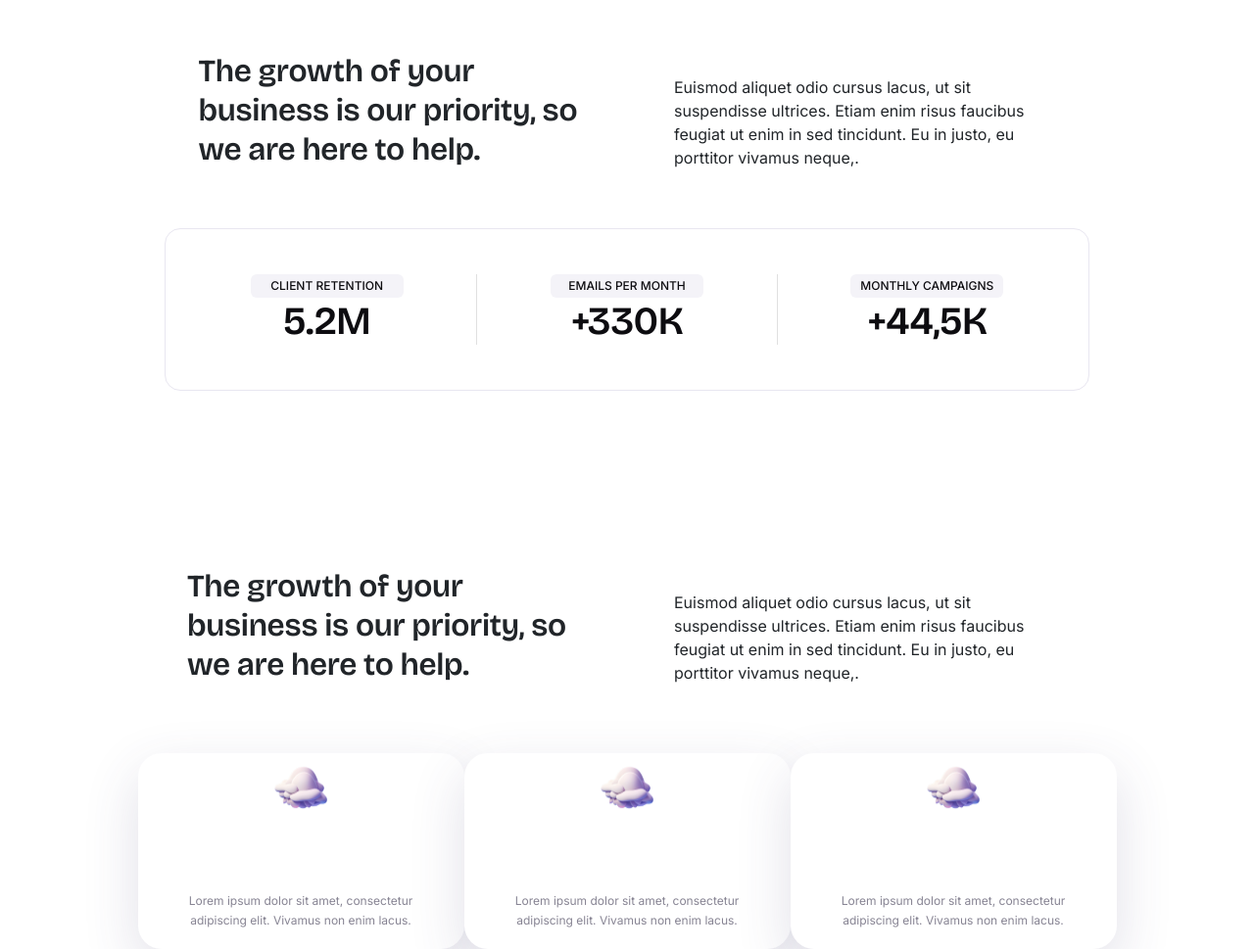
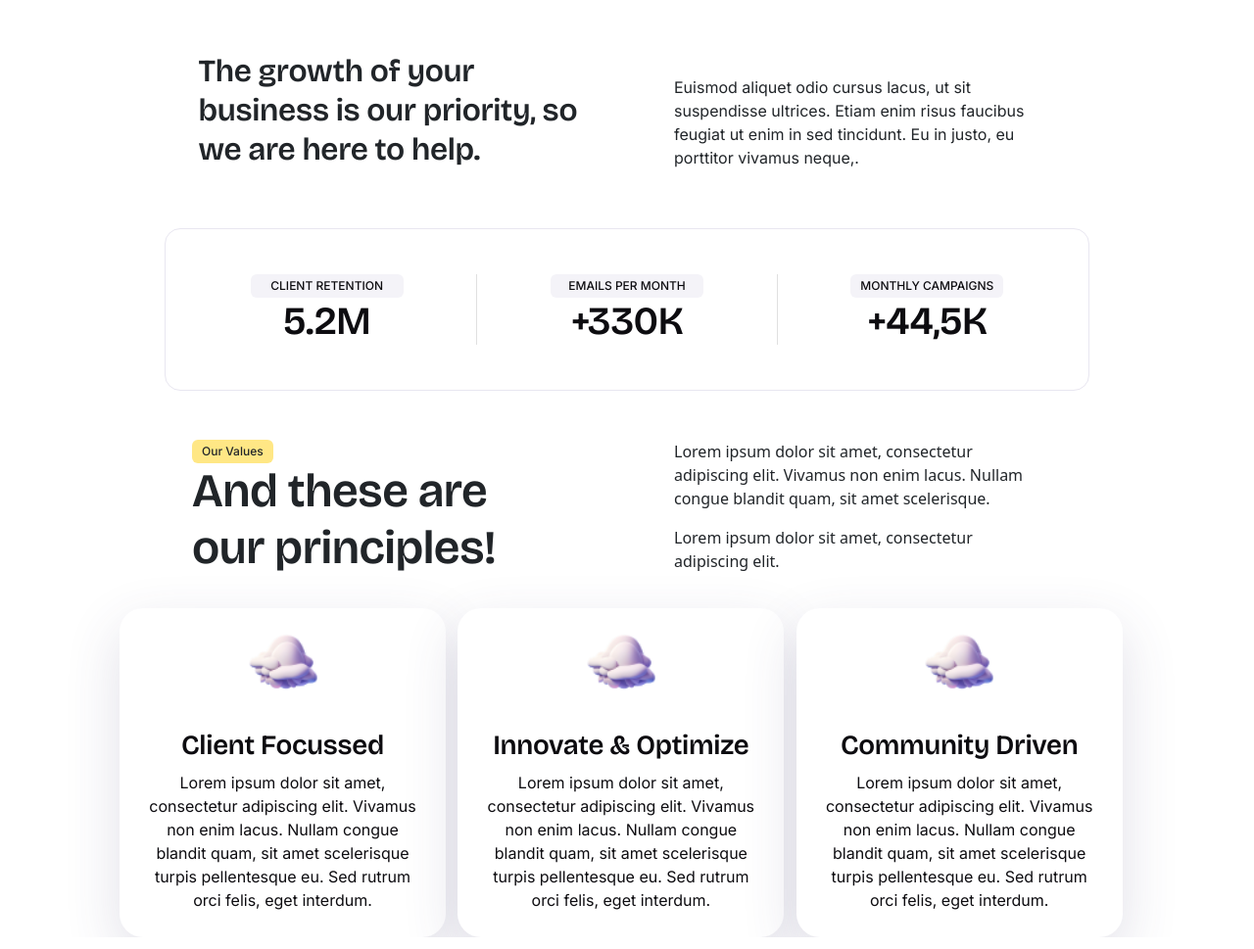
Before and after one commit to SyedGulzar786/the-itvity, a plain HTML site: page about.html in a window 1280 px wide. Shown: the part 774-1743 px from the top of the page at 98% size. Drawn offline with nearby package versions, Linux system fonts and the light colour scheme; a web font is replaced by a local one.

Commit message:
a two of ther sections are also completed

```diff
--- a/about.css
+++ b/about.css
@@ -181,6 +181,7 @@ width: 90%;
     max-width: 944px !important;
     /* height: 152px; */
 }
+/* ////// */
 /* third section starts / logos section ////// */
 .logos-sec{
     margin-bottom: 80px;
@@ -229,13 +230,42 @@ text-decoration-skip-ink: none;
 
 }
 
+/* //////////////////////// third-section icon,heading,paragraph */
+.small-card{
+    width: 368px;
+height: fit-content;
+border-radius: 24px;
+padding: 20px 40px 10px;
+}
+.small-card  h2{
+    font-family: Bricolage Grotesque !important;
+    font-size: 28px !important;
+    font-weight: 600 !important;
+    line-height: 36.4px !important;
+    letter-spacing: -0.2800000011920929px !important;
+    text-align: center !important;
+    text-underline-position: from-font !important;
+    text-decoration-skip-ink: none !important;
+    color: #0D0C10 !important;
 
+}
+.small-card p{
+    color: #0D0C10 !important;
+    font-family: Inter !important;
+font-size: 16px !important;
+font-weight: 400 !important;
+line-height: 24px !important;
+text-align: center !important;
+text-underline-position: from-font !important;
+text-decoration-skip-ink: none !important;
 
+}
+.small-card img{
+    width: 72px;
+height: 72px;
+margin-bottom: 30px;
+}
 /* /////////////////////////////// reviews section */
-
-
-
-
 .seventh-section{
     margin-top: 80px;
     padding: 120px 0px !important;
@@ -374,7 +404,16 @@ text-decoration-skip-ink: none;
 
 /* faq-sectoion ////////////////////////// */
 
-
+.sec-head{
+    font-family: Bricolage Grotesque;
+font-size: 48px;
+font-weight: 600;
+line-height: 57.6px;
+letter-spacing: -0.47999998927116394px;
+text-align: left;
+text-underline-position: from-font;
+text-decoration-skip-ink: none;
+}
 .tenth-section{
     margin-top: 260px;
 }
@@ -410,6 +449,7 @@ text-decoration-skip-ink: none;
     /* width: 127.59px !important; */
     padding: 2px 10px !important;
     border-radius: 6px !important;
+    width: fit-content;
 }
 .faq-para{
     width: 100% !important;
--- a/about.html
+++ b/about.html
@@ -9,6 +9,7 @@
     <link href="https://cdn.jsdelivr.net/npm/bootstrap@5.3.3/dist/css/bootstrap.min.css" rel="stylesheet" integrity="sha384-QWTKZyjpPEjISv5WaRU9OFeRpok6YctnYmDr5pNlyT2bRjXh0JMhjY6hW+ALEwIH" crossorigin="anonymous">
 </head>
 <body>
+  <!-- there are only two sections responsible for maxwidth cards-sec and second-section -->
       <!-- my navbar -->
         <section>
             <nav class="navbar navbar-expand-lg ">
@@ -132,83 +133,96 @@ porttitor vivamus neque,.
  <!-- ////////// -->
 <!-- cards section third section /////////////////////////////// -->
 <section>
-  <div class="container">
-   <div class="d-flex justify-content-center">
-        <div class="second-section sec-sec">
+  <div class="container second-section"> <!-- sec-sec to be given---->  <!--- second section stands for the mas width size meanwhile sec-sec stands for only margin and padding  -->
       <div class="row">
        <div class="sec-right col-lg-6 col-sm-12 d-flex justify-content-center">
-         <div class="sec-right-child p-0">
-          <h2 class="m-0">
-            The growth of your
-  business is our priority, so
-  we are here to help.
+         <div class="sec-right-child px-3 me-5">
+          <div class="faq-badge">
+            Our Values
+         </div>
+          <h2 class="m-0 sec-head">
+            And these are
+            our principles!
           </h2>
          </div>
        </div>
-       <div class="sec-left col-lg-6 col-sm-12 d-flex justify-content-center align-items-end px-5">
-      <p class="m-0">
-        Euismod aliquet odio cursus lacus, ut sit
-  suspendisse ultrices. Etiam enim risus faucibus
-  feugiat ut enim in sed tincidunt. Eu in justo, eu
-  porttitor vivamus neque,.
+       <div class="sec-left col-lg-6 col-sm-12 px-5">
+      <p>
+        Lorem ipsum dolor sit amet, consectetur adipiscing
+        elit. Vivamus non enim lacus. Nullam congue
+        blandit quam, sit amet scelerisque.
       </p>
-
+      <p>
+        Lorem ipsum dolor sit amet, consectetur adipiscing
+        elit.
+      </p>
        </div>
       </div>
     </div>
- </div>
-  <!-- //////////////////////////// -->
-   <div class="d-flex justify-content-center">
-    <div class="cards-sec">
+    <!-- //////////////////////////// third-section class given only at this place -->
+     <div class="container cards-sec">
         <div class="cards-lower-sec streamline lower-sec p-0 row">
           <!-- ///// -->
           <div class="col-lg-4 p-0 col-sm-12">
-          <div class="cards-container">
-                                  <div class="footer-card d-flex flex-column align-items-center">
+
+          <div class="cards-container p-0">
+            <div class="small-card">
               <img src="./assets/home/images/footer-1.png" class="" alt="">
                <h2>
-                      CLOUD SECURE
+                Client Focussed
                </h2>
                <p>
                Lorem ipsum dolor sit amet, consectetur
 adipiscing elit. Vivamus non enim lacus.
+Nullam congue blandit quam, sit amet
+scelerisque turpis pellentesque eu. Sed
+rutrum orci felis, eget interdum.
                 </p>
                  </div>
           </div>
+
           </div>
           <!-- ///// -->
           <div class="col-lg-4 p-0 col-sm-12">
-          <div class="cards-container">
-            <div class="footer-card d-flex flex-column align-items-center">
+
+          <div class="cards-container p-0">
+            <div class="small-card">
               <img src="./assets/home/images/footer-1.png" class="" alt="">
                <h2>
-                 CLOUD SECURE
+                Innovate & Optimize
                </h2>
                <p>
                Lorem ipsum dolor sit amet, consectetur
 adipiscing elit. Vivamus non enim lacus.
+Nullam congue blandit quam, sit amet
+scelerisque turpis pellentesque eu. Sed
+rutrum orci felis, eget interdum.
                 </p>
                  </div>
           </div>
+
           </div>
           <!-- ///// -->
           <div class="col-lg-4 p-0 col-sm-12">
-          <div class="cards-container">
-            <div class="footer-card d-flex flex-column align-items-center">
+
+          <div class="cards-container p-0">
+            <div class="small-card">
               <img src="./assets/home/images/footer-1.png" class="" alt="">
                <h2>
-                 CLOUD SECURE
+                Community Driven
                </h2>
                <p>
                Lorem ipsum dolor sit amet, consectetur
 adipiscing elit. Vivamus non enim lacus.
+Nullam congue blandit quam, sit amet
+scelerisque turpis pellentesque eu. Sed
+rutrum orci felis, eget interdum.
                 </p>
                  </div>
           </div>
+
           </div>
           <!-- ///// -->
-      </div>
-  </div>
         </div>
      </div>
 </section>
```
Also changed, not shown: extra.html (deleted, +0 -64 lines). Lines whose indentation alone changed are shown as unchanged.
